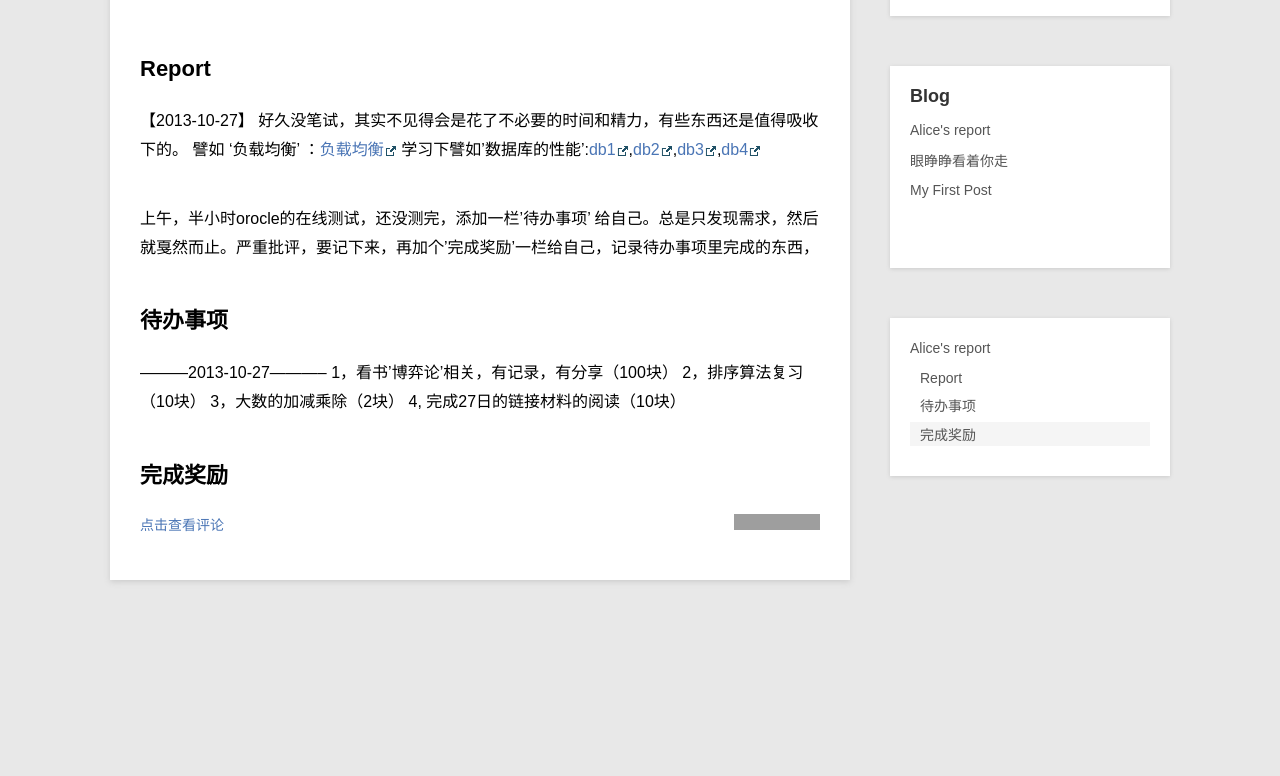
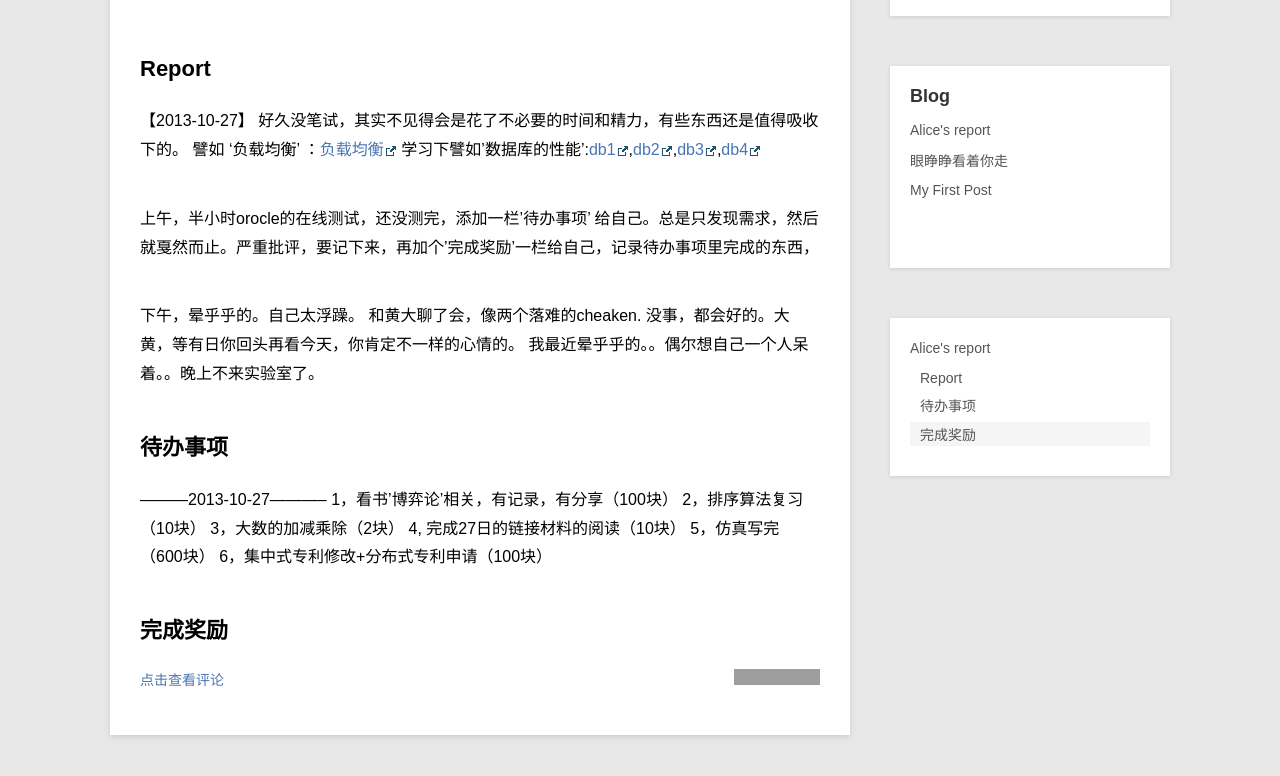
Before and after one commit to lingling1989r/lingling1989r.github.io, a Jekyll site: the page built from _posts/blog/2013-10-27-AliceReport.md, in a window 1280 px wide, cut to the strip 189-1004 px from the top of the page. Shown: the top 776 px of the strip. Built offline with Jekyll 4.4.1, drawn with Linux system fonts in a browser that asks for light colours; Markdown is read by kramdown in place of the engine named in the settings; before the commit the page ends 900 px from its top, so only the background shows below that; grey boxes are pictures that could not be loaded.

Commit message:
update report

```diff
--- a/_posts/blog/2013-10-27-AliceReport.md
+++ b/_posts/blog/2013-10-27-AliceReport.md
@@ -14,6 +14,10 @@ category: blog
 
 上午，半小时orocle的在线测试，还没测完，添加一栏'待办事项' 给自己。总是只发现需求，然后就戛然而止。严重批评，要记下来，再加个'完成奖励'一栏给自己，记录待办事项里完成的东西，
 
+下午，晕乎乎的。自己太浮躁。
+和黄大聊了会，像两个落难的cheaken.
+没事，都会好的。大黄，等有日你回头再看今天，你肯定不一样的心情的。
+我最近晕乎乎的。。偶尔想自己一个人呆着。。晚上不来实验室了。
 
 
 
@@ -23,7 +27,8 @@ category: blog
 2，排序算法复习（10块）
 3，大数的加减乘除（2块）
 4, 完成27日的链接材料的阅读（10块）
-
+5，仿真写完（600块）
+6，集中式专利修改+分布式专利申请（100块）
 
 
 ##完成奖励
```
